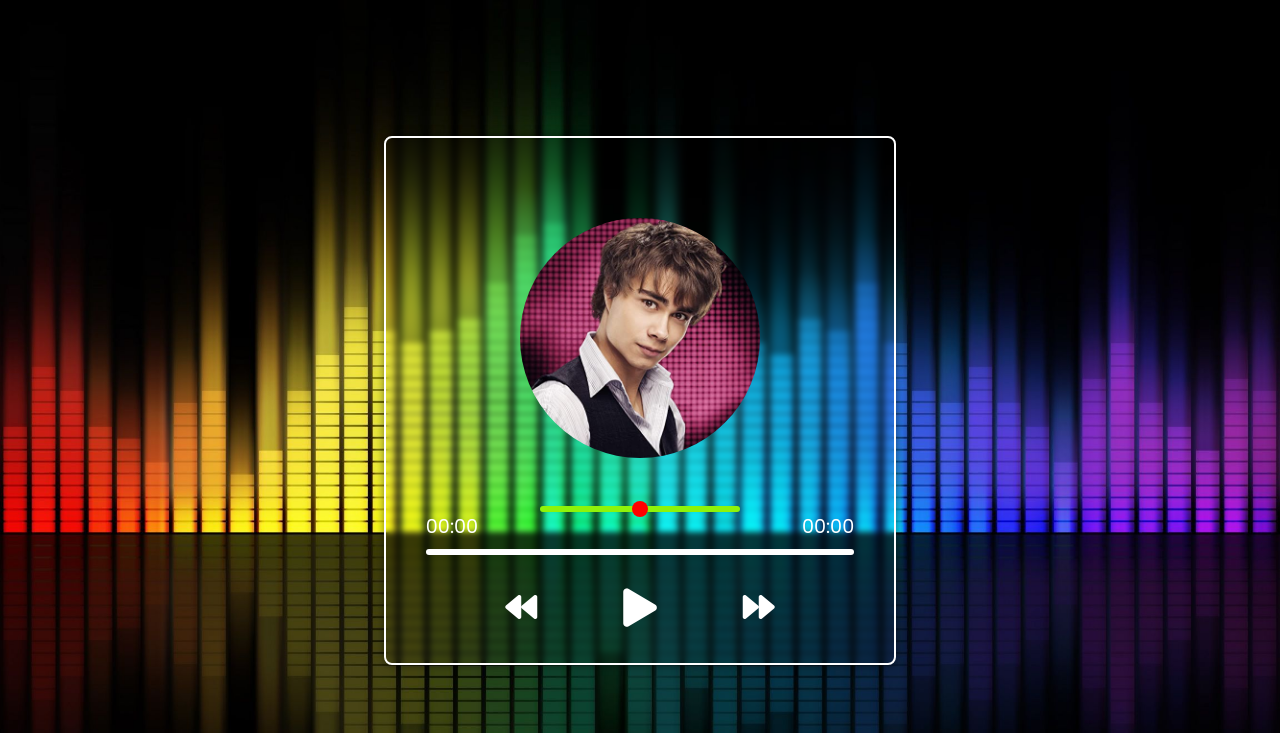
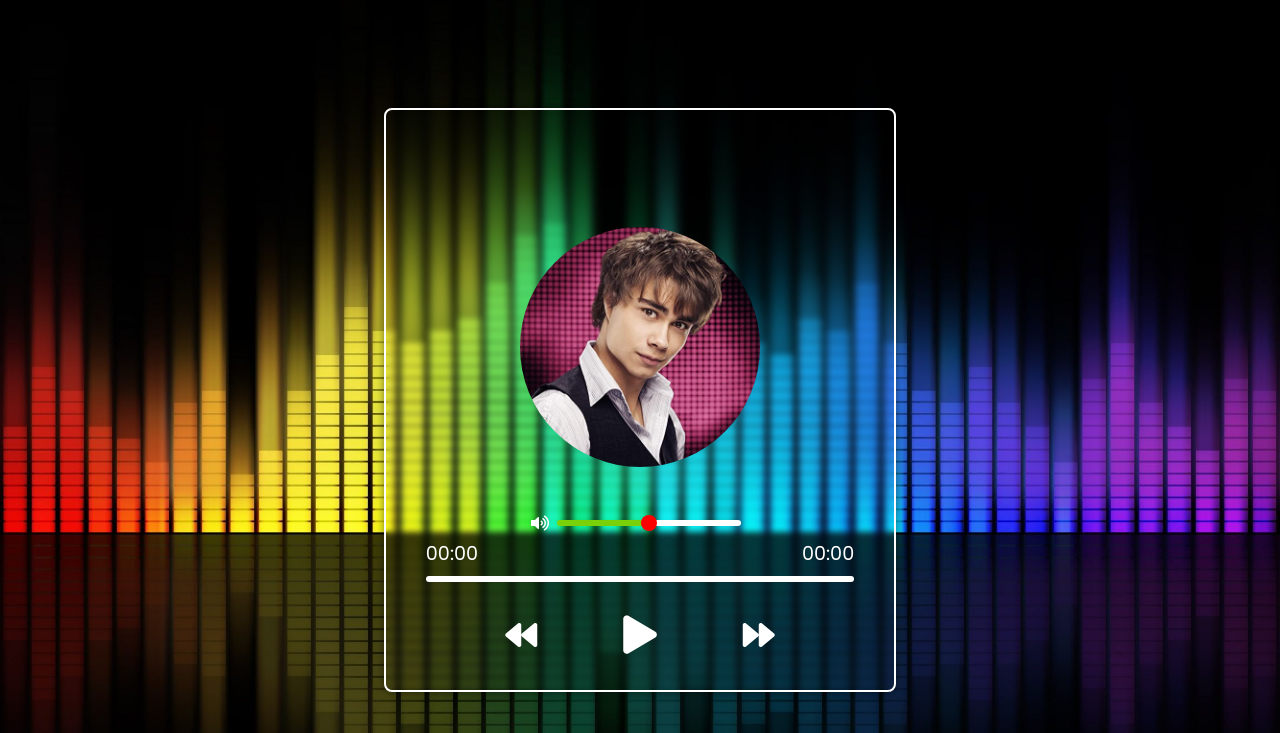
Before and after one commit to olimovf/music-player, a plain HTML site: page index.html in a window 1280 px wide. Shown: the top 733 px of the page. Drawn offline with Linux system fonts and the light colour scheme.

Commit message:
volume style changed

```diff
--- a/index.html
+++ b/index.html
@@ -11,13 +11,18 @@
 <body>
     <div class="container">
         <div class="wrapper">
-            <h1 class="title">Aleksandr Rybak – Fairytale</h1>
+            <marquee class="title">Aleksandr Rybak – Fairytale</marquee>
 
             <div class="image-container">
                 <img id="cover" class="album-img" src="album/Aleksandr Rybak – Fairytale.jpg" alt="Album cover">
             </div>
 
-            <input autofocus type="range" id="volume" min="0" value="50" max="100" step="1">
+            <div class="volume-wrapper">
+                <i class="fas fa-volume-up"></i>
+                <div class="volume-container">
+                    <input autofocus type="range" id="volume" min="0" value="50" max="100" step="1">
+                </div>
+            </div>
 
             <div class="time">
                 <span id="start">00:00</span>
--- a/index.js
+++ b/index.js
@@ -131,4 +131,5 @@ function setProgress(e) {
 function changeVolume() {
     const volumeMusic = volume.value / volume.max;
     audio.volume = volumeMusic;
+    volume.style.background = `linear-gradient(to right, rgb(142, 243, 10) ${volume.value}%, rgb(255,255,255) ${volume.value}%)`;
 }
--- a/style.css
+++ b/style.css
@@ -45,11 +45,8 @@ body {
 
 .title {
     font-family: "Poppins-Regular", sans-serif;
-    position: absolute;
-    width: 100%;
-    left: 100%;
-    top: 1rem;
-    animation: title 15s linear infinite paused;
+    font-size: 2rem;
+    font-weight: 700;
 }
 
 .title.play {
@@ -79,22 +76,41 @@ input, button {
     outline: none;
 }
 
-#volume {
-    appearance: none;
+.volume-wrapper {
+    display: flex;
+    align-items: center;
+    margin-bottom: 0.5rem;
+}
+
+.volume-container {
     width: 200px;
     height: 6px;
+    position: relative;
+    display: flex;
+    align-items: center;
+}
+
+#volume {
+    -webkit-appearance: none;
+    width: 92%;
+    height: 6px;
     border-radius: 3px;
-    background-color: rgb(142, 243, 10);
+    background: linear-gradient(to right, rgb(122, 209, 9) 50%, rgb(255,255,255) 50%);
     cursor: pointer;
+    position: absolute;
+    left: 50%;
+    top: 0;
+    transform: translateX(-50%);
 }
 
 #volume::-webkit-slider-thumb {
+    -webkit-appearance: none;
     appearance: none;
     height: 16px;
     width: 16px;
     border-radius: 50%;
+    cursor: pointer;
     background-color: red;
-    cursor: pointer;
 }
 
 .progress-container {
@@ -169,7 +185,7 @@ input, button {
 
 @media (max-width: 500px) {
     .title {
-        font-size: 1.2rem;
+        font-size: 1.5rem;
     }
 
     .image-container {
@@ -199,7 +215,7 @@ input, button {
         font-size: 1.8rem;
     }
 
-    #volume {
+    .volume-container {
         width: 160px;
     }
 
@@ -209,18 +225,7 @@ input, button {
     }
 }
 
-
 /* Keyframes */
-
-@keyframes title {
-    from {
-        left: 100%;
-    }
-    to {
-        left: -100%;
-    }
-}
-
 @keyframes img-rotate {
     from {
         transform: rotate(0);
```
